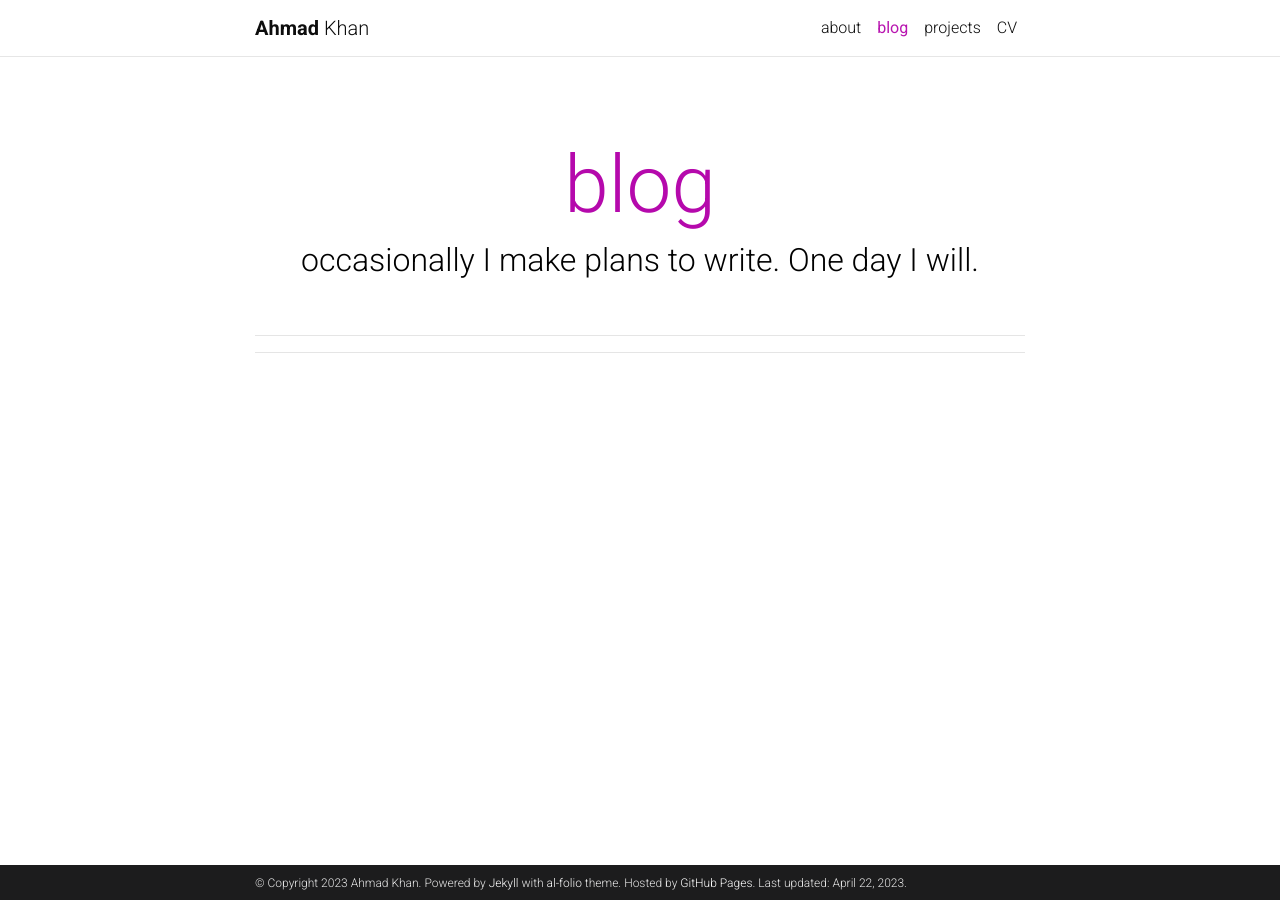
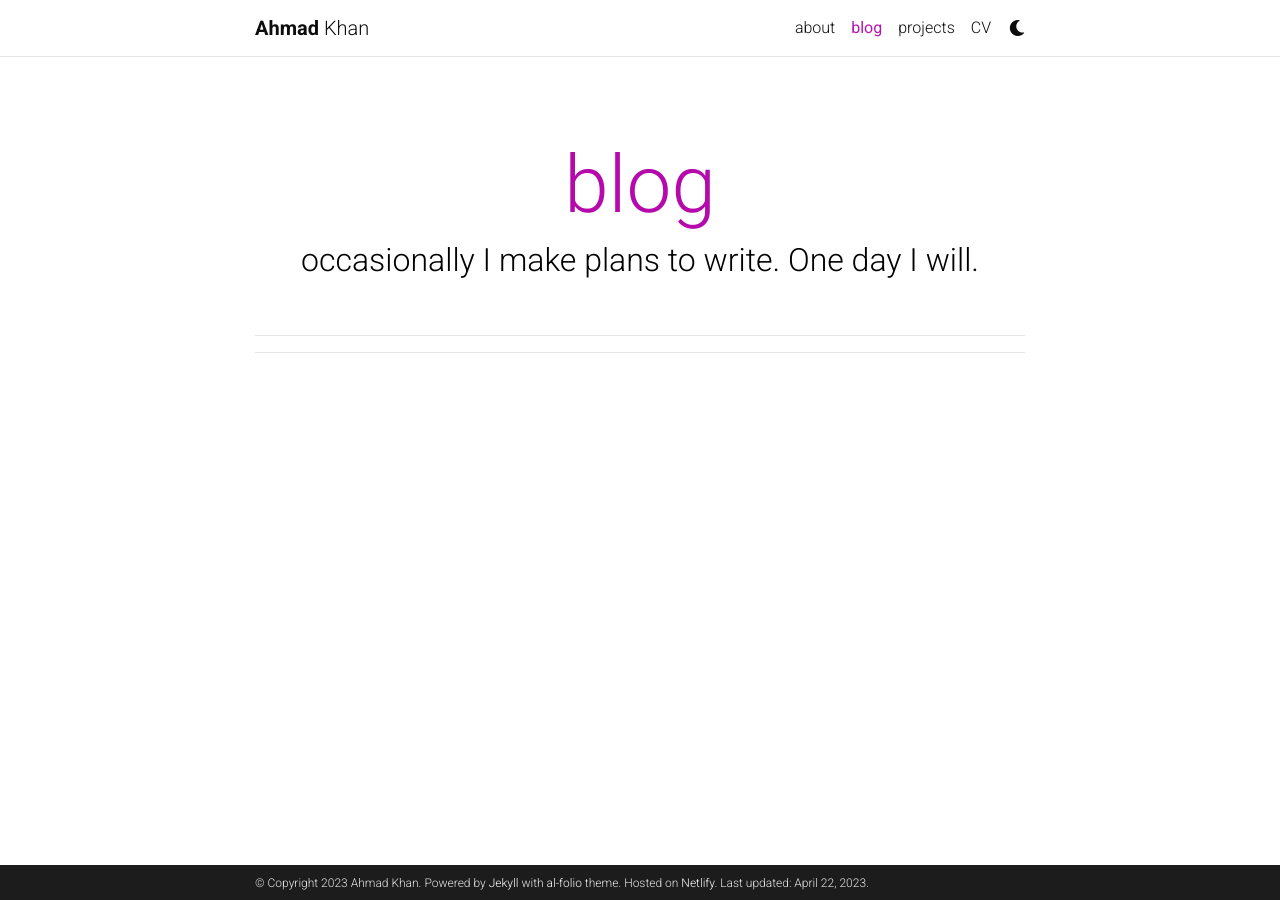
Before and after one commit to mak2508/portfolio-page, a Jekyll site: the page built from blog/index.html, in a window 1280 px wide. Built offline with Jekyll 4.4.1, drawn with Linux system fonts in a browser that asks for light colours; the list of posts is cut into pages by our own code; comment, search, counter and statistics services are not loaded; a style sheet for code colours, icons or effects is not loaded.

Commit message:
Make cosmetic changes

```diff
--- a/_config.yml
+++ b/_config.yml
@@ -11,13 +11,13 @@
   My personal webpage. Based on [*ai-folio](https://github.com/alshedivat/al-folio)
 footer_text: >
   Powered by <a href="https://jekyllrb.com/" target="_blank">Jekyll</a> with <a href="https://github.com/alshedivat/al-folio">al-folio</a> theme.
-  Hosted by <a href="https://pages.github.com/" target="_blank">GitHub Pages</a>.
-keywords: jekyll, jekyll-theme, academic-website, portfolio-website  # add your own keywords or leave empty
+  Hosted on <a href="https://www.netlify.com" target="_blank">Netlify</a>.
+keywords: portfolio-website, software-engineering, deep-learning, computer-science # add your own keywords or leave empty
 
 lang: en # the language of your site (for example: en, fr, cn, ru, etc.)
 icon: ⚛️  # the emoji used as the favicon (alternatively, provide image name in /assets/img/)
 
-url: https://mak2508.github.io # the base hostname & protocol for your site
+url: https://ahmadk.netlify.com # the base hostname & protocol for your site
 baseurl:  # the subpath of your site, e.g. /blog/
 last_updated: true # set to true if you want to display last updated in the footer
 impressum_path:  # set to path to include impressum link in the footer, use the same path as permalink in a page, helps to conform with EU GDPR
@@ -347,7 +347,7 @@
 enable_tooltips:            false  # enables automatic tooltip links generated
                                    # for each section titles on pages and posts
 enable_darkmode:            true   # enables switching between light/dark modes
-enable_navbar_social:       false  # enables displaying social links in the
+enable_navbar_social:       true  # enables displaying social links in the
                                    # navbar on the about page
 enable_project_categories:  true   # enables categorization of projects into
                                    # multiple categories
--- a/_includes/header.html
+++ b/_includes/header.html
@@ -119,14 +119,13 @@
           </li>
 
           <!-- Toogle theme mode -->
-          {% comment %}
           <li class="toggle-container">
             <button id="light-toggle" title="Change theme">
               <i class="fas fa-moon"></i>
               <i class="fas fa-sun"></i>
             </button>
           </li>
-          {% endcomment %} {%- endif %}
+          {%- endif %}
         </ul>
       </div>
     </div>
--- a/_sass/_base.scss
+++ b/_sass/_base.scss
@@ -228,7 +228,7 @@
   .navbar-brand.social {
     padding-bottom: 0;
     padding-top: 0;
-    font-size: 1.7rem;
+    font-size: 1.3rem;
 
     a {
       i::before {
```
Also changed, not shown: _pages/about.md (+1 -1 lines).
